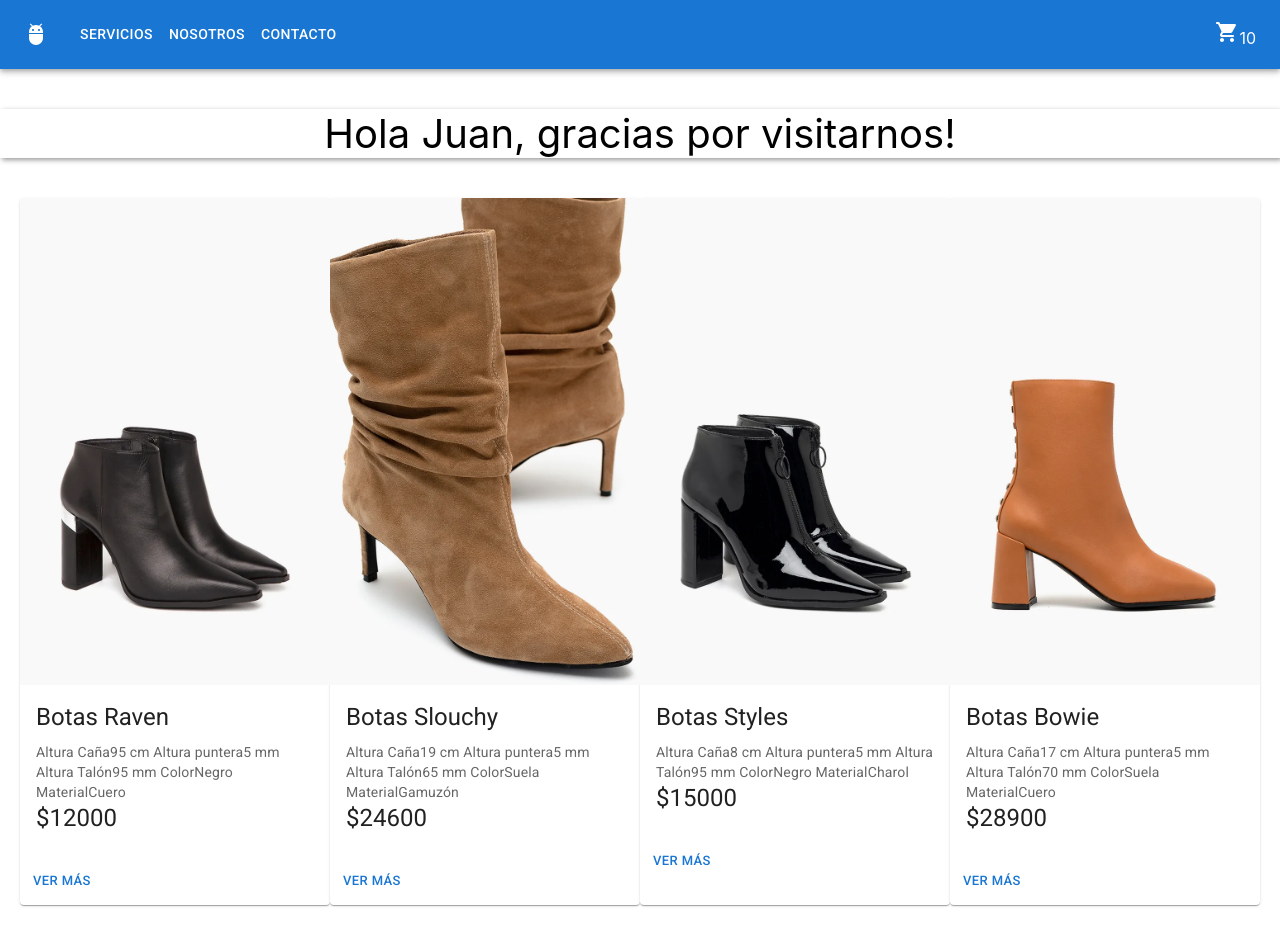
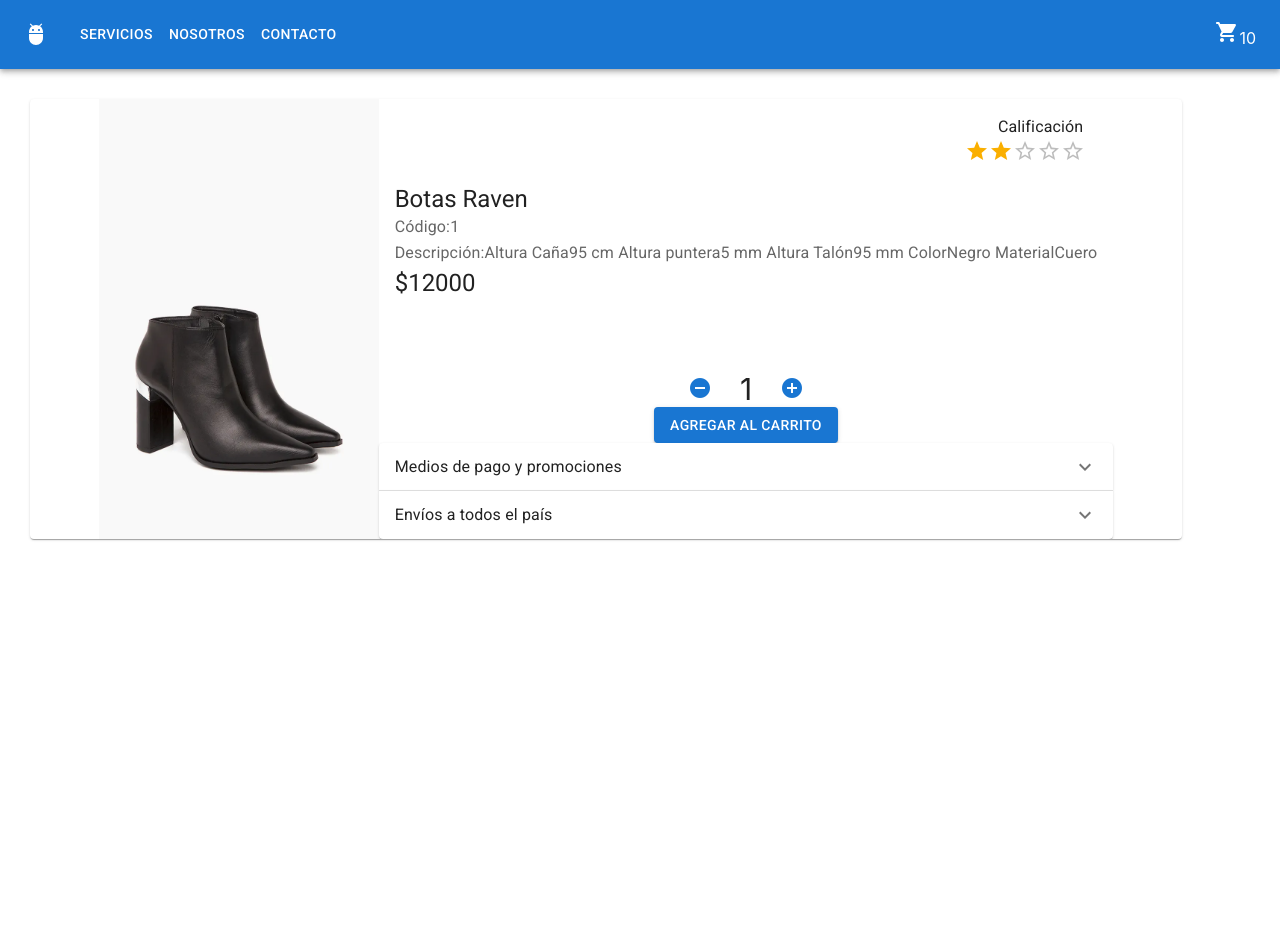
Before and after one commit to MeliBuzzinello/proyecto_buzzinello, a React (Create React App) app: page / in a window 1280 px wide. After the commit the page ends 800 px from the top, so only its background shows below. Built offline with nearby package versions, Linux system fonts and the light colour scheme.

Commit message:
desafio detalle de producto

```diff
--- /dev/null
+++ b/public/productos.json
@@ -0,0 +1,31 @@
+[
+    {
+        "id": "1",
+        "title":"Botas Raven",
+        "description": "Altura Caña95 cm Altura puntera5 mm Altura Talón95 mm ColorNegro MaterialCuero",
+        "price": 12000,
+        "pictureUrl": "./assets/img/raven.webp"
+      },
+      {
+        "id": "2",
+        "title":"Botas Slouchy",
+        "description": "Altura Caña19 cm Altura puntera5 mm Altura Talón65 mm ColorSuela MaterialGamuzón",
+        "price": 24600,
+        "pictureUrl": "./assets/img/slouchy.webp"
+      },
+      {
+        "id": "3",
+        "title":"Botas Styles",
+        "description": "Altura Caña8 cm Altura puntera5 mm Altura Talón95 mm ColorNegro MaterialCharol",
+        "price": 15000,
+        "pictureUrl": "./assets/img/styles.webp"
+      },
+      {
+        "id": "4",
+        "title":"Botas Bowie",
+        "description": "Altura Caña17 cm Altura puntera5 mm Altura Talón70 mm ColorSuela MaterialCuero",
+        "price": 26000,
+        "pictureUrl": "./assets/img/bowie.webp"
+      }
+
+]
--- a/src/App.js
+++ b/src/App.js
@@ -2,6 +2,7 @@ import NavBar from "./components/NavBar";
 import './App.css';
 import ItemListContainer from './components/ItemListContainer'
 import ItemCount from "./components/ItemCount";
+import ItemDetailContainer from "./components/ItemDetailContainer";
 
 function App() {
 
@@ -11,8 +12,9 @@ function App() {
 
   return <>
   <NavBar/>
-  <ItemListContainer greeting={'Juan'}/>
-  <ItemCount stock={5} inicial={1} onAdd={onAdd}/>
+  {/* <ItemListContainer greeting={'Juan'}/>
+  <ItemCount stock={5} inicial={1} onAdd={onAdd}/> */}
+  <ItemDetailContainer />
   </>
 }
 
--- a/src/components/ItemCount.css
+++ b/src/components/ItemCount.css
@@ -5,4 +5,5 @@
 .txtCount {
     font-size: 30px;
     margin: 28px;
+    text-align: left;
 }
--- a/src/components/ItemCount.jsx
+++ b/src/components/ItemCount.jsx
@@ -1,8 +1,11 @@
 import React, { useEffect, useState } from 'react';
+import Button from '@mui/material/Button';
 import './ItemCount.css';
+import { Fab, Icon } from '@mui/material';
 
-function ItemCount({ stock, inicial, onAdd}) {
-    const [cantidad, setCantidad] = useState(inicial);
+
+function ItemCount({ stock, onAdd}) {
+    const [cantidad, setCantidad] = useState(1);
 
     useEffect(() => {
         if(cantidad === stock){
@@ -19,13 +22,14 @@ function ItemCount({ stock, inicial, onAdd}) {
 
 
     return <>
-        {/* <div className='contCount'>
-        <button onClick={restar}>-</button>
-        <span className='txtCount'>{ cantidad }</span>
-        <button onClick={sumar}>+</button>
+        <div className='contCount'>
+        <Icon onClick={restar} color="primary">remove_circle</Icon>
+        <span className='txtCount' >{ cantidad }</span>
+        <Icon onClick={sumar} color="primary">add_circle</Icon>
         <br></br>
-        <button onClick={()=> onAdd(cantidad)}>Agregar al carrito</button>
-        </div> */}
+        <Button onClick={()=> onAdd(cantidad)} variant="contained" className='btnCount'>Agregar al carrito</Button>
+        </div>
+
        </>
 }
 
--- /dev/null
+++ b/src/components/ItemDetail.jsx
@@ -0,0 +1,101 @@
+import * as React from 'react';
+import { useTheme } from '@mui/material/styles';
+import Box from '@mui/material/Box';
+import Card from '@mui/material/Card';
+import CardContent from '@mui/material/CardContent';
+import CardMedia from '@mui/material/CardMedia';
+import Typography from '@mui/material/Typography';
+import Accordion from '@mui/material/Accordion';
+import AccordionSummary from '@mui/material/AccordionSummary';
+import AccordionDetails from '@mui/material/AccordionDetails';
+import ExpandMoreIcon from '@mui/icons-material/ExpandMore';
+import ItemCount from './ItemCount';
+import Rating from '@mui/material/Rating';
+
+
+export default function ItemDetail({ resultado }) {
+    const theme = useTheme();
+    const { id, title, description, price, pictureUrl } = resultado;
+
+    const [value, setValue] = React.useState(2);
+
+    const onAdd  = (cantidad)=> {
+        alert(`Tiene ${cantidad} productos en el carrito`);
+    }
+
+    return (
+        <Card sx={{ display: 'flex', justifyContent: 'center', height: '90%', width: '90%', margin: '30px'}}>
+            <CardMedia
+                component="img"
+                sx={{ width: 280 }}
+                image={pictureUrl}
+                alt="Imagen"
+            />
+            <Box sx={{ display: 'flex', flexDirection: 'column' }}>
+
+                <Box
+                    sx={{'& > legend': { mt: 2 }, textAlign: 'end', marginRight: '28px' }}>
+                    <Typography component="legend">Calificación</Typography>
+                    <Rating
+                        name="simple-controlled"
+                        value={value}
+                        onChange={(event, newValue) => {
+                            setValue(newValue);
+                        }}
+                    />
+                    </Box>
+
+                <CardContent sx={{ flex: '1 0 auto' }}>
+                    <Typography component="div" variant="h5">
+                        {title}
+                    </Typography>
+                    <Typography color="text.secondary" >
+                        Código:{id}
+                    </Typography>
+                    <Typography variant="subtitle1" color="text.secondary" component="div">
+                        Descripción:{description}
+                    </Typography>
+                    <Typography component="div" variant="h5">
+                        ${price}
+                    </Typography>
+                </CardContent>
+
+                <ItemCount stock={20} onAdd={onAdd} />
+
+                <div>
+                    <Accordion>
+                        <AccordionSummary
+                            expandIcon={<ExpandMoreIcon />}
+                            aria-controls="panel1a-content"
+                            id="panel1a-header"
+                        >
+                            <Typography>Medios de pago y promociones</Typography>
+                        </AccordionSummary>
+                        <AccordionDetails>
+                            <Typography>
+                                - Ahora 3|6|12 cuotas sin Interés. <br />
+                                - Tarjetas de crédito y débito. <br />
+                                - Mercado pago
+                            </Typography>
+                        </AccordionDetails>
+                    </Accordion>
+                    <Accordion>
+                        <AccordionSummary
+                            expandIcon={<ExpandMoreIcon />}
+                            aria-controls="panel2a-content"
+                            id="panel2a-header"
+                        >
+                            <Typography>Envíos a todos el país</Typography>
+                        </AccordionSummary>
+                        <AccordionDetails>
+                            <Typography>
+                                - Envío a domicilio: A partir de 2 a 7 días hábiles. <br />
+                                - Retiro por sucursal del correo Andreani: A partir de 7 días hábiles.
+                            </Typography>
+                        </AccordionDetails>
+                    </Accordion>
+                </div>
+            </Box>
+        </Card>
+    );
+}
--- /dev/null
+++ b/src/components/ItemDetailContainer.jsx
@@ -0,0 +1,42 @@
+import React, { useEffect, useState } from 'react'
+import ItemDetail from './ItemDetail';
+import Loading from './Loading';
+
+export default function ItemDetailContainer() {
+    const [loading, setLoading] = useState();
+    const [error, setError] = useState()
+    const [resultado, setResultado] = useState([]);
+
+    useEffect(() => {
+        setLoading(true);
+        setError(false);
+        setResultado([]);
+
+        const getItem = new Promise((res, rej) => {
+            setTimeout(() => {
+                fetch('./productos.json')
+                .then((respuesta) => respuesta.json())
+                .then((data) => {
+                    console.log(data)
+                    setResultado(data.find(e => e > e.id))
+                    console.log(resultado)
+                })
+                .catch((error) => {
+                    console.log(error)
+                    setError(true)
+                })
+                .finally(() => {
+                    setLoading(false)
+                })
+            }, 2000);
+        })
+    }, []);
+
+
+
+    return <>
+        <div>{loading && <Loading/>}</div>
+        <div>{error && 'Hubo un error en el servidor'}</div>
+        <div>{loading || <ItemDetail resultado={resultado}/>}</div>
+    </>
+}
--- a/src/components/ItemListContainer.jsx
+++ b/src/components/ItemListContainer.jsx
@@ -12,8 +12,7 @@ function ItemListContainer({greeting}) {
       setLoading(true);
       setError(false);
       setResultado([]);
-
-      const llamadoProduct = new Promise ((res, rej)=>{
+      const getItem = new Promise ((res, rej)=>{
         setTimeout(() => {
           res([
           {id:1,title:'Botas Raven',description:'Altura Caña95 cm Altura puntera5 mm Altura Talón95 mm ColorNegro MaterialCuero', price:12000, pictureUrl:'./assets/img/raven.webp'},
@@ -21,10 +20,9 @@ function ItemListContainer({greeting}) {
           {id:3,title:'Botas Styles',description:'Altura Caña8 cm Altura puntera5 mm Altura Talón95 mm ColorNegro MaterialCharol', price:15000, pictureUrl:'./assets/img/styles.webp'},
           {id:4,title:'Botas Bowie',description:'Altura Caña17 cm Altura puntera5 mm Altura Talón70 mm ColorSuela MaterialCuero', price:28900, pictureUrl:'./assets/img/bowie.webp'}])
         }, 2000);
-
       });
 
-      llamadoProduct
+       getItem
         .then((res)=>{
           console.log(res)
           setResultado(res)
@@ -36,6 +34,7 @@ function ItemListContainer({greeting}) {
         .finally(()=>{
           setLoading(false)
         })
+
     }, []);
 
 
--- a/src/components/loading.jsx
+++ b/src/components/loading.jsx
@@ -2,9 +2,9 @@ import * as React from 'react';
 import CircularProgress from '@mui/material/CircularProgress';
 import Box from '@mui/material/Box';
 
-export default function loading() {
+export default function Loading() {
   return (
-    <Box sx={{ display: 'flex' }}>
+    <Box sx={{ display: 'flex', height: '500px', justifyContent: 'center', alignItems: 'center'}}>
       <CircularProgress />
     </Box>
   );
```
